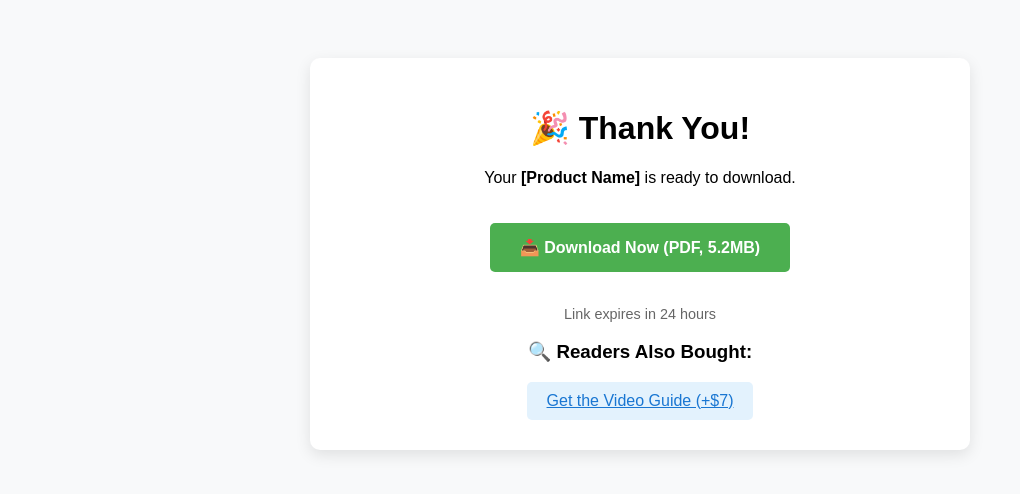
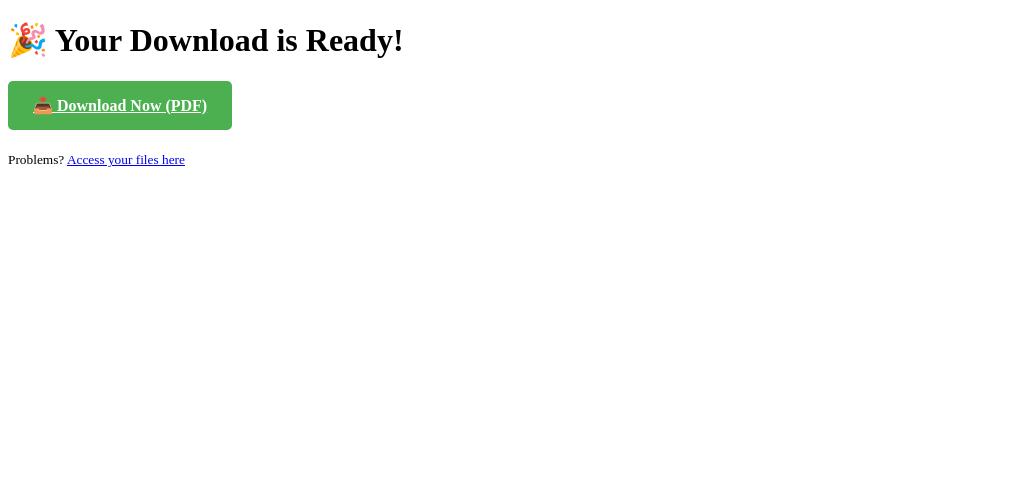
Before and after one commit to Victorad28/thank-you-page, a plain HTML site: page index.html in a window 1280 px wide. Shown: the whole page, without its empty margins (0-1020 px from the left). Drawn offline with Linux system fonts and the light colour scheme.

Commit message:
Update index.html

```diff
--- a/index.html
+++ b/index.html
@@ -1,44 +1,42 @@
 <!DOCTYPE html>
-<html lang="en">
+<html>
 <head>
-    <meta charset="UTF-8">
-    <meta name="viewport" content="width=device-width, initial-scale=1.0">
-    <title>Your Purchase is Confirmed! | [Product Name]</title>
-    <link rel="stylesheet" href="styles.css">
+    <title>Thank You!</title>
+    <style>
+        .download-btn {
+            background: #4CAF50; color: white;
+            padding: 15px 25px; border-radius: 5px;
+            display: inline-block; font-weight: bold;
+        }
+    </style>
 </head>
 <body>
-    <div class="container">
-        <div class="header">
-            <h1>🎉 Thank You!</h1>
-            <p>Your <strong>[Product Name]</strong> is ready to download.</p>
-        </div>
+    <h1>🎉 Your Download is Ready!</h1>
 
-        <!-- DOWNLOAD SECTION -->
-        <div class="download-box">
-            <a href="https://selar.co/downloads/YOUR_PRODUCT_ID"
-               class="download-btn"
-               id="download-link">
-               📥 Download Now (PDF, 5.2MB)
-            </a>
-            <p class="note">Link expires in 24 hours</p>
-        </div>
+    <!-- DYNAMIC SELAR DOWNLOAD BUTTON -->
+    <a href="#" id="selarDownload" class="download-btn">
+        📥 Download Now (PDF)
+    </a>
 
-        <!-- UPSELL (OPTIONAL) -->
-        <div class="upsell">
-            <h3>🔍 Readers Also Bought:</h3>
-            <a href="https://selar.co/UPSELL_PRODUCT_ID" class="cta-secondary">
-                Get the Video Guide (+$7)
-            </a>
-        </div>
-    </div>
+    <!-- BACKUP INSTRUCTIONS -->
+    <p style="margin-top: 20px;">
+        <small>Problems? <a href="https://selar.co/orders">Access your files here</a></small>
+    </p>
 
     <script>
-        // Auto-add order ID from Selar's redirect
+        // 1. Extract Selar order data
         const urlParams = new URLSearchParams(window.location.search);
         const orderId = urlParams.get('order_id');
+        const productId = '43zc56'; // Your Selar product ID
 
-        if(orderId) {
-            document.getElementById('download-link').href += `?order_id=${orderId}`;
+        // 2. Create working download link
+        if (orderId) {
+            document.getElementById('selarDownload').href =
+                `https://selar.co/downloads/${productId}?order_id=${orderId}`;
+        } else {
+            // Fallback for debugging
+            document.getElementById('selarDownload').href =
+                "https://selar.co/orders";
         }
     </script>
 </body>
```
